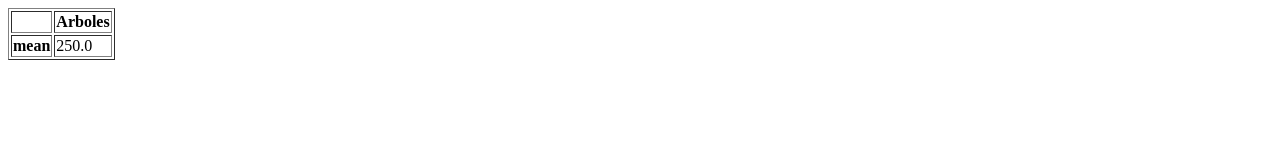
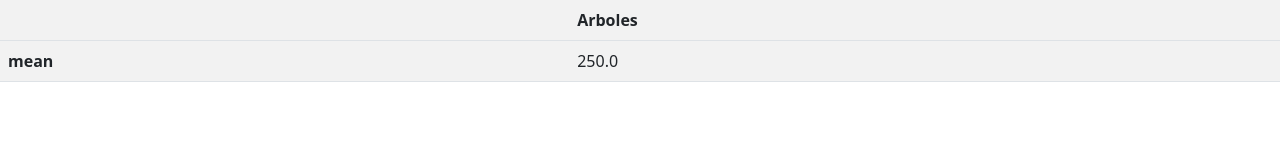
Before and after one commit to Alexisvv87/ProyectoFinalSura, a plain HTML site: page Datos_Media_Arboles.html in a window 1280 px wide. Drawn offline with nearby package versions, Linux system fonts and the light colour scheme.

Commit message:
Cambio tabla

```diff
--- a/Datos_Media_Arboles.html
+++ b/Datos_Media_Arboles.html
@@ -1,6 +1,18 @@
-<table border="1" class="dataframe">
+<!DOCTYPE html>
+<html lang="en">
+<head>
+  <meta charset="UTF-8">
+  <meta http-equiv="X-UA-Compatible" content="IE=edge">
+  <meta name="viewport" content="width=device-width, initial-scale=1.0">
+  <title>Document</title>
+  <!-- CSS only -->
+<link href="https://cdn.jsdelivr.net/npm/bootstrap@5.2.1/dist/css/bootstrap.min.css" rel="stylesheet" integrity="sha384-iYQeCzEYFbKjA/T2uDLTpkwGzCiq6soy8tYaI1GyVh/UjpbCx/TYkiZhlZB6+fzT" crossorigin="anonymous">
+</head>
+<body>
+
+  <table class="table table-striped"
     <thead>
-    <tr style="text-align: right;">
+      <tr >
         <th></th>
         <th>Arboles</th>
       </tr>
@@ -12,3 +24,9 @@
       </tr>
     </tbody>
   </table>
+
+
+  <!-- JavaScript Bundle with Popper -->
+<script src="https://cdn.jsdelivr.net/npm/bootstrap@5.2.1/dist/js/bootstrap.bundle.min.js" integrity="sha384-u1OknCvxWvY5kfmNBILK2hRnQC3Pr17a+RTT6rIHI7NnikvbZlHgTPOOmMi466C8" crossorigin="anonymous"></script>
+</body>
+</html>
```
Lines whose indentation alone changed are shown as unchanged.
